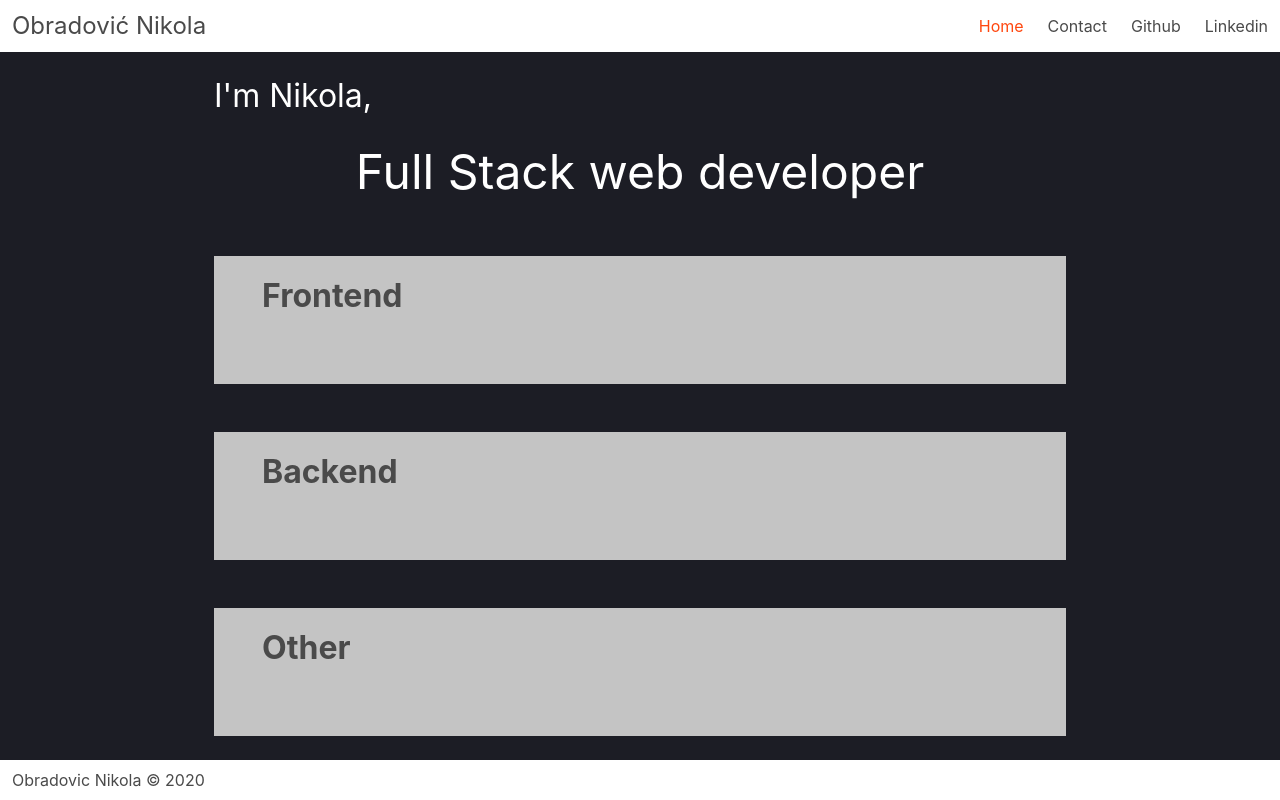
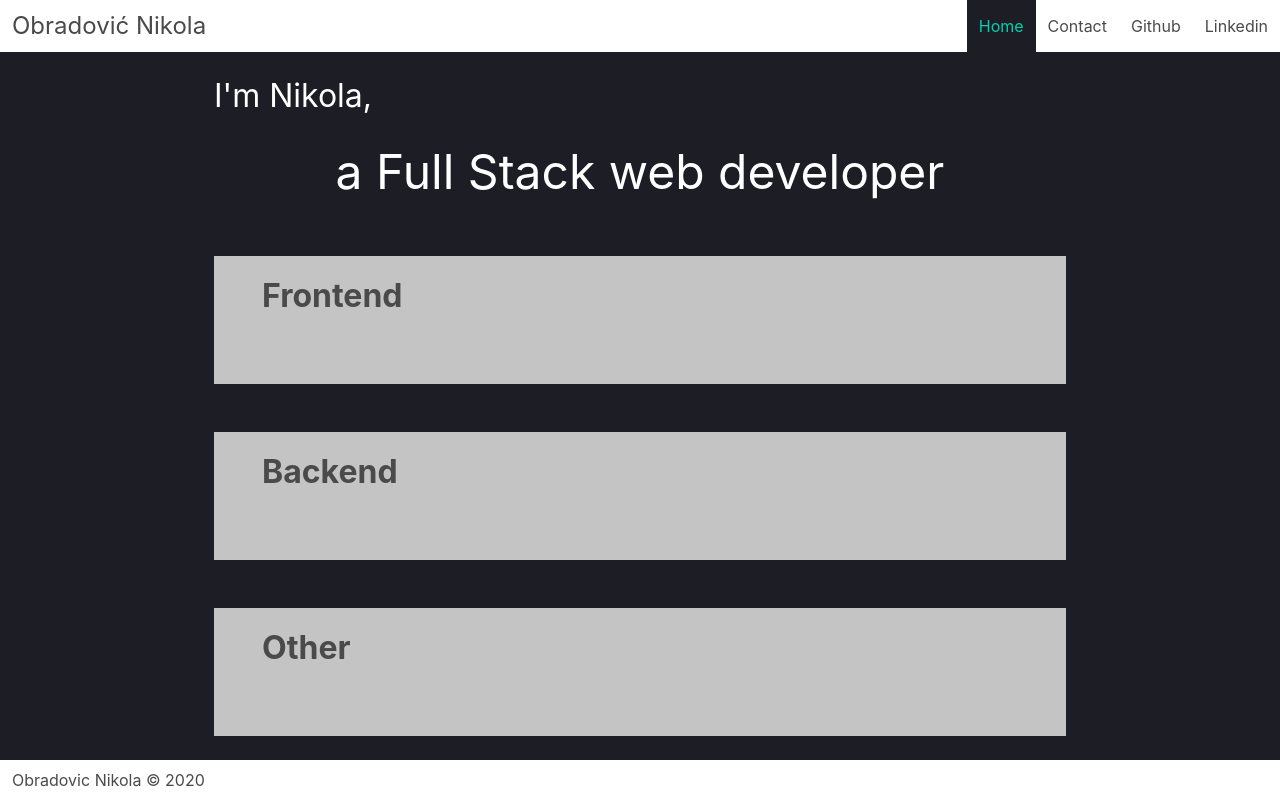
Before and after one commit to ObradovicNikola/Portfolio, a Nuxt app: page / in a window 1280 px wide. Built offline with nearby package versions, Linux system fonts and the light colour scheme.

Commit message:
accessibility fix

```diff
--- a/components/AppFooter/AppFooter.vue
+++ b/components/AppFooter/AppFooter.vue
@@ -14,6 +14,7 @@
             target="_blank"
             class="navbar-item"
             rel="noopener noreferrer"
+            aria-label="link to my github"
             ><GithubSvg
           /></a>
         </div>
@@ -23,6 +24,7 @@
             target="_blank"
             class="navbar-item"
             rel="noopener noreferrer"
+            aria-label="link to my linkedin"
             ><LinkedinSvg
           /></a>
         </div>
--- a/components/AppHeader/AppHeader.vue
+++ b/components/AppHeader/AppHeader.vue
@@ -77,7 +77,8 @@ export default { name, components, data }
 
 nav .nuxt-link-exact-active
   pointer-events: none
-  color: #ff470f !important
+  color: #00D1B2 !important
+  background: #1C1D25 !important
 
 .hamburger-cover
   margin-top: 0.5rem
--- a/pages/index.vue
+++ b/pages/index.vue
@@ -4,7 +4,7 @@
     <h1
       class="title is-size-1 is-size-3-mobile has-text-white has-text-centered"
     >
-      Full Stack web developer
+      a Full Stack web developer
     </h1>
 
     <div class="technologies">
```
